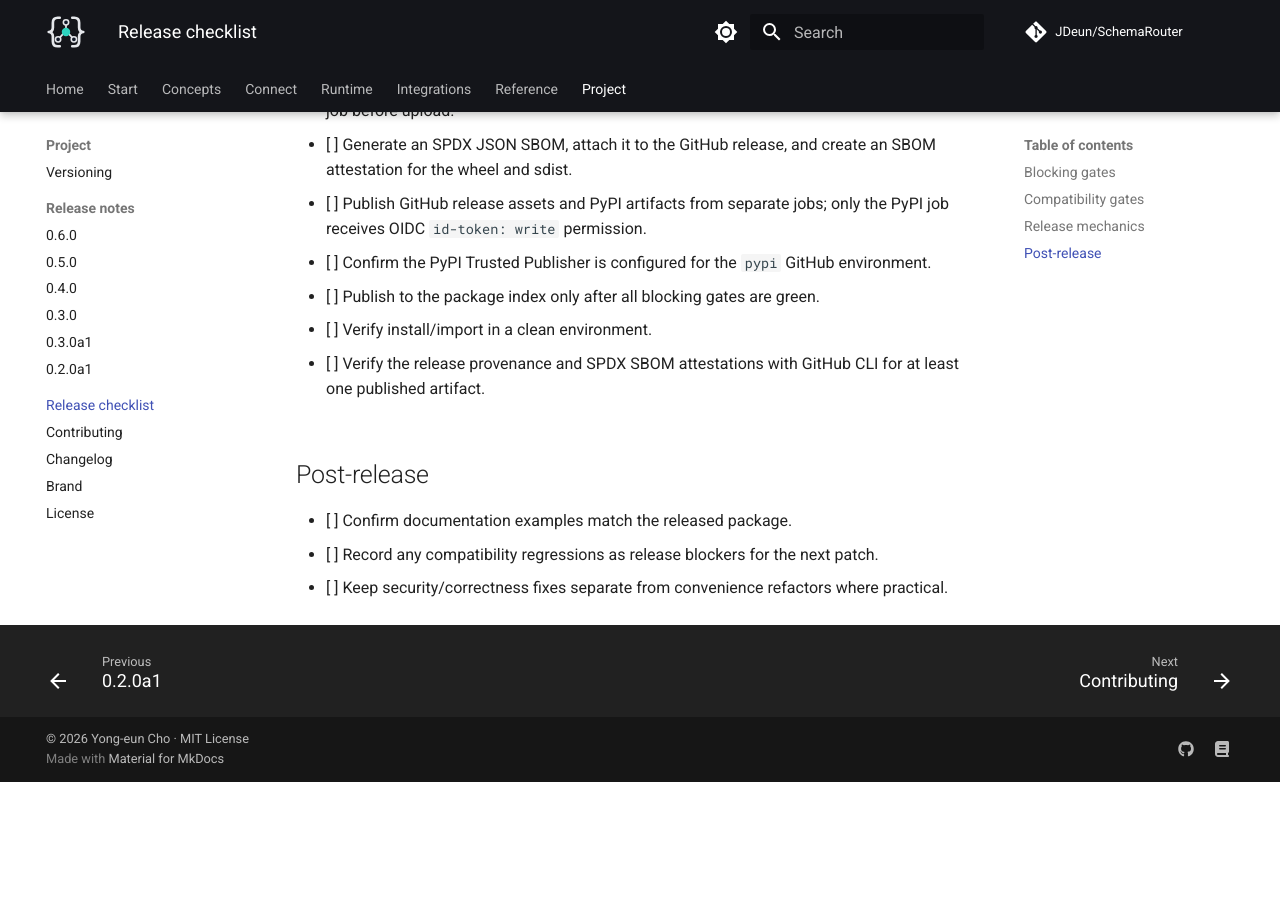
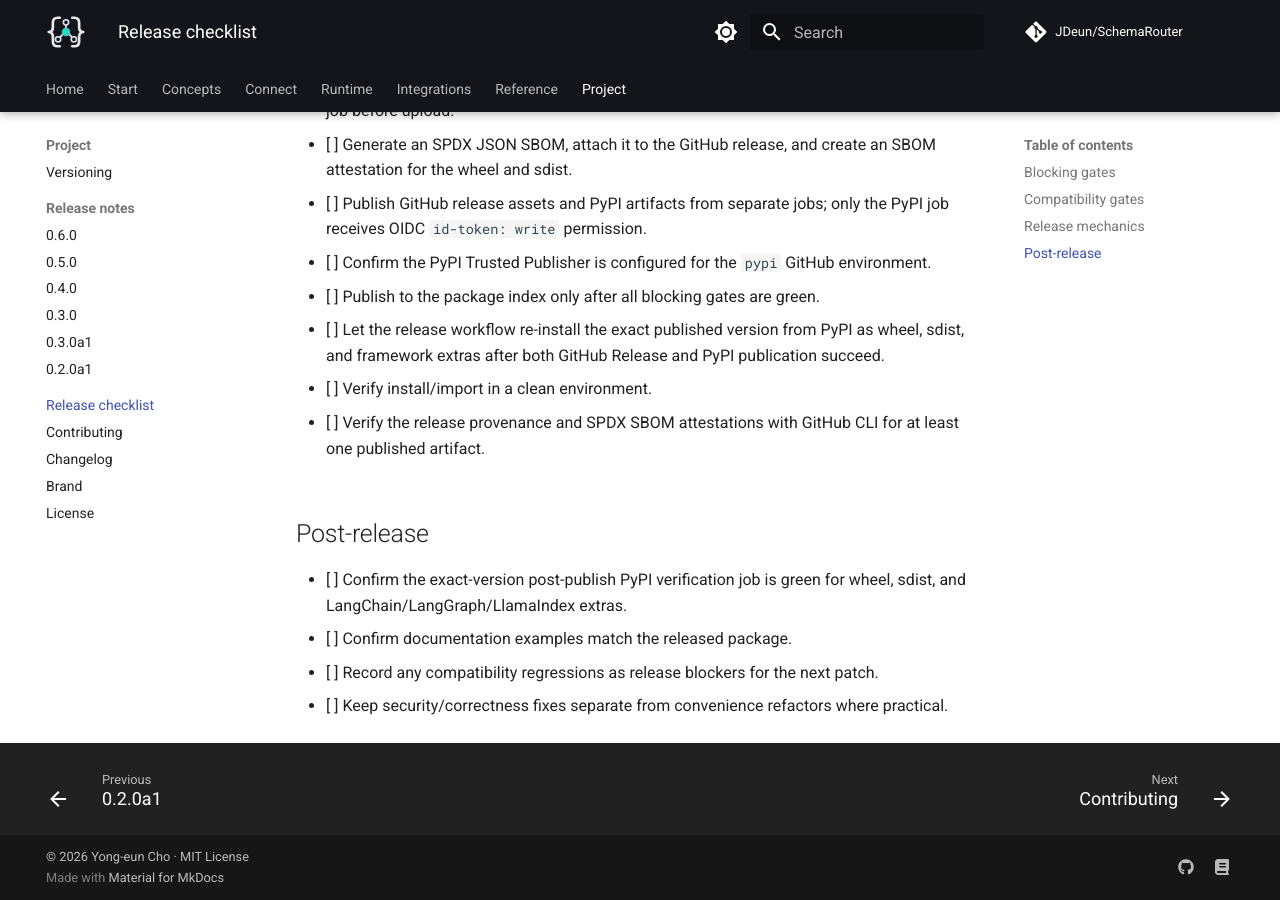
Before and after one commit to JDeun/SchemaRouter, an MkDocs documentation site: the page built from docs/release-checklist.md, in a window 1280 px wide and 900 px high, scrolled down 2580 px. Built offline with MkDocs 1.6.1 and Material for MkDocs 9.7.7, drawn with Linux system fonts in a browser that asks for light colours; comment, search, counter and statistics services are not loaded; before the commit the page ends 3362 px from its top, so only the background shows below that.

Commit message:
docs: require exact-version post-publish verification

```diff
--- a/docs/release-checklist.md
+++ b/docs/release-checklist.md
@@ -70,11 +70,15 @@ Use this checklist before promoting a SchemaRouter alpha, beta, release candidat
   OIDC `id-token: write` permission.
 - [ ] Confirm the PyPI Trusted Publisher is configured for the `pypi` GitHub environment.
 - [ ] Publish to the package index only after all blocking gates are green.
+- [ ] Let the release workflow re-install the exact published version from PyPI as wheel, sdist,
+  and framework extras after both GitHub Release and PyPI publication succeed.
 - [ ] Verify install/import in a clean environment.
 - [ ] Verify the release provenance and SPDX SBOM attestations with GitHub CLI for at least one published artifact.
 
 ## Post-release
 
+- [ ] Confirm the exact-version post-publish PyPI verification job is green for wheel, sdist, and
+  LangChain/LangGraph/LlamaIndex extras.
 - [ ] Confirm documentation examples match the released package.
 - [ ] Record any compatibility regressions as release blockers for the next patch.
 - [ ] Keep security/correctness fixes separate from convenience refactors where practical.
```
